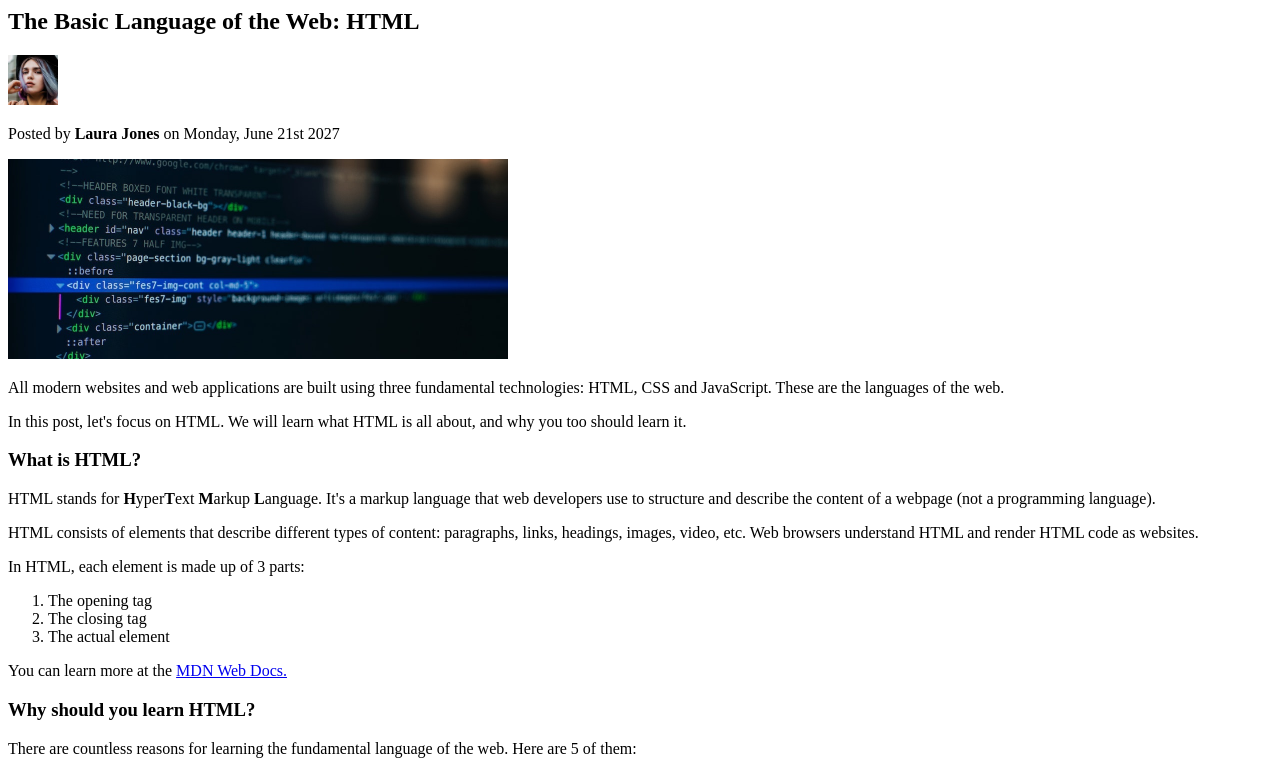
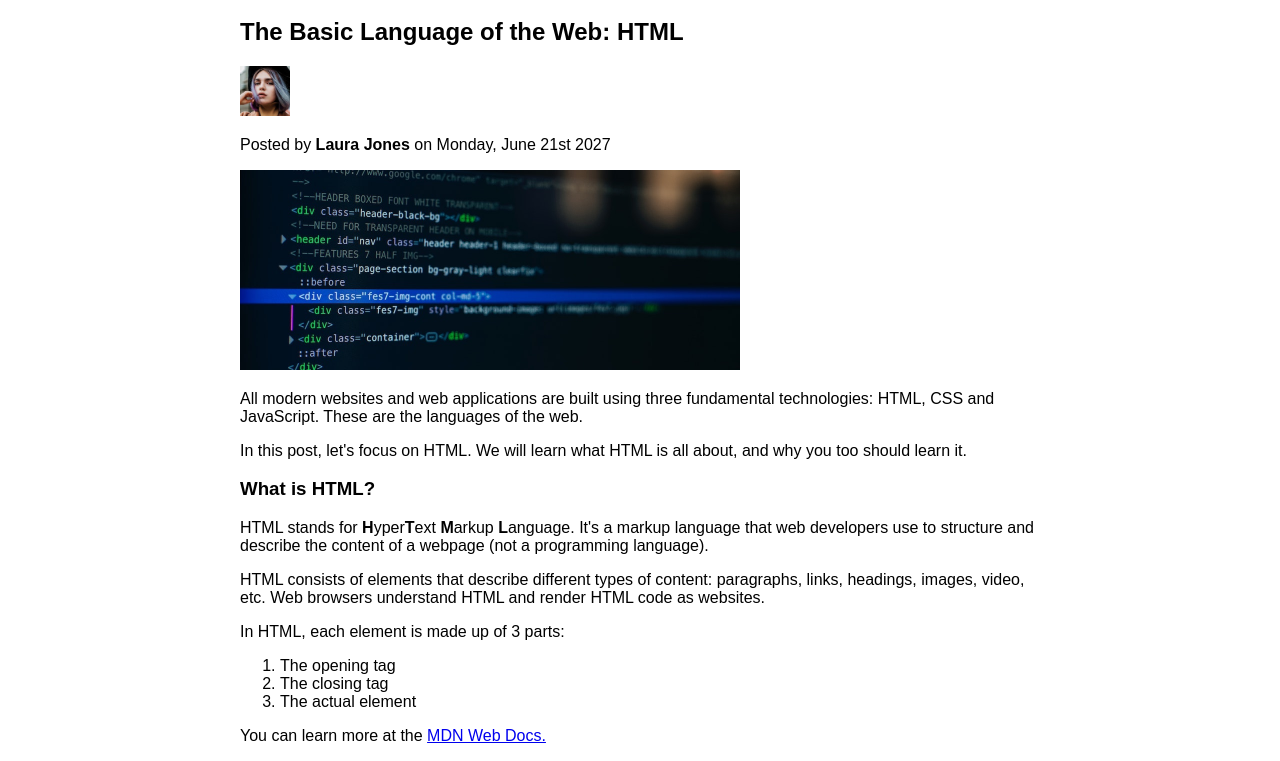
Before and after one commit to Ferchiro/practica_html, a plain HTML site: page index.html in a window 1280 px wide. Shown: the part 111-872 px from the top of the page. Drawn offline with Linux system fonts and the light colour scheme.

Commit message:
diseño de pagina

```diff
--- /dev/null
+++ b/css/stilos.css
@@ -0,0 +1,7 @@
+body {
+  border-top: 10px solid #1098ad;
+    margin: 0 auto;
+ padding: 0;
+ font-family: sans-serif;
+ width: 800px;
+}
--- a/index.html
+++ b/index.html
@@ -5,6 +5,7 @@
     <meta http-equiv="X-UA-Compatible" content="IE=edge">
     <meta name="viewport" content="width=device-width, initial-scale=1.0">
     <title>practica_html</title>
+    <link rel="stylesheet" href="css/stilos.css">
 </head>
 <body>
     <h1>📘 The Code Magazine</h1>
```
